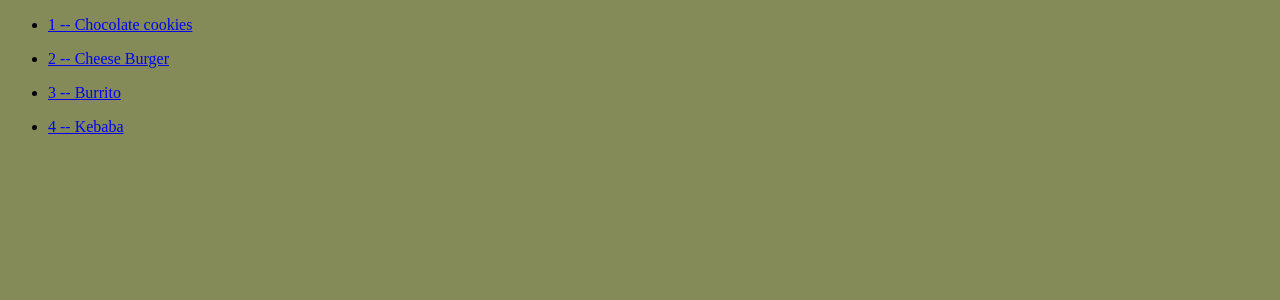
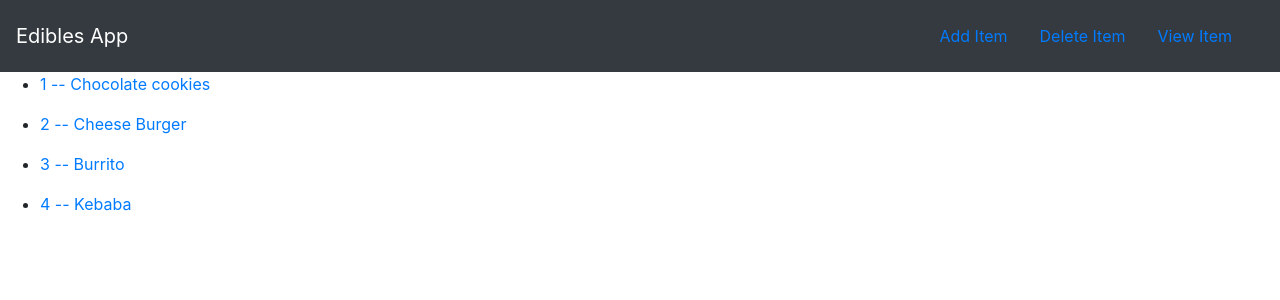
Before and after one commit to December-2022-March-2023-Projects/django_mini_projects, a Django app: page /edibles/ in a window 1280 px wide. Shown: the top 300 px of the page. Run offline with Django 4.2, Linux system fonts and the light colour scheme; data comes from the database, SQL or seed files in the repository.

Commit message:
navigation bar

```diff
--- a/django_into_env/mysite/edibles/templates/edibles/index.html
+++ b/django_into_env/mysite/edibles/templates/edibles/index.html
@@ -7,8 +7,21 @@
 	<meta name="viewport" content="width=device-width, initial-scale=1.0">
 	<title>Document</title>
 	<link rel="stylesheet" href="{% static 'edibles/style.css' %}">
+	<link rel="stylesheet" href="https://cdn.jsdelivr.net/npm/bootstrap@4.0.0/dist/css/bootstrap.min.css" integrity="sha384-Gn5384xqQ1aoWXA+058RXPxPg6fy4IWvTNh0E263XmFcJlSAwiGgFAW/dAiS6JXm" crossorigin="anonymous">
 </head>
 <body>
+
+	<!--Nav bar-->
+	<nav class="navbar navbar-dark bg-dark">
+		<a href="#" class="navbar-brand">Edibles App</a>
+
+		<div class="navbar">
+			<a class="nav-item nav-link" href="#">Add Item</a>
+			<a class="nav-item nav-link" href="#">Delete Item</a>
+			<a class="nav-item nav-link" href="#">View Item</a>
+		</div>
+	</nav>
+
 	{% for item in item_list %}
 	<ul>
 		<li>
```
